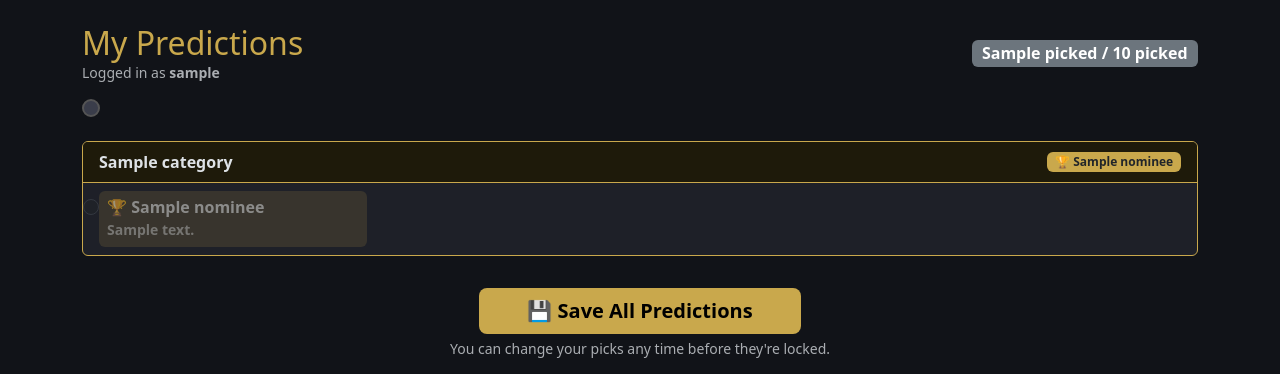
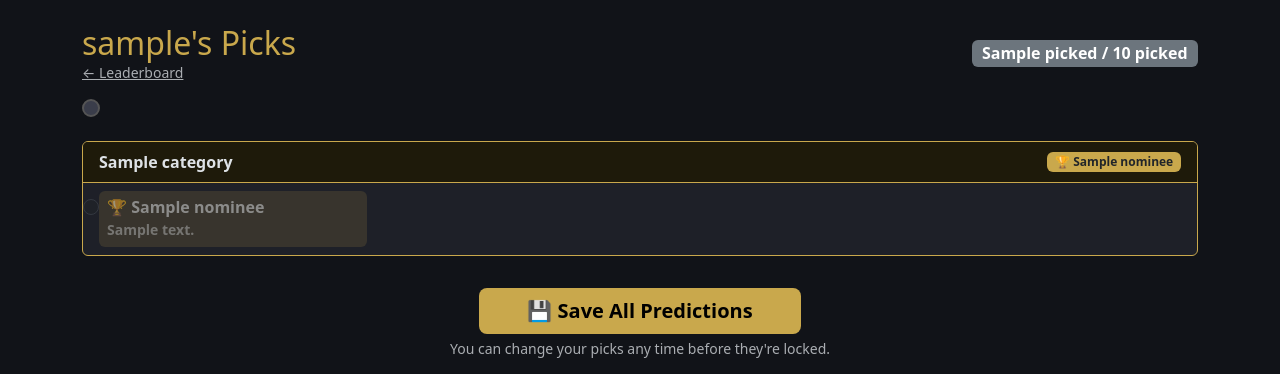
Before and after one commit to Rummy222/awescar, a Flask app: template templates/predictions.html in a window 1280 px wide. Shown: the part 62-436 px from the top of the page. Run offline with Flask 3, Linux system fonts and the light colour scheme; the visitor is signed in with stand-in values (Sample User, id 1); tables that the repository leaves empty hold one stand-in row (values such as "Sample post"); the template is opened without the code that fills it: values that come from a table or form of the project are taken from there, most other values are stand-ins (such as "Sample title", 1, 10 or a date in 2020).

Commit message:
Add per-player picks view linked from leaderboard
- /picks/<username> shows any player's picks read-only (locked only)
- Leaderboard player names become links once predictions are locked
- Header shows player name + back link when viewing another player's picks

Co-Authored-By: Claude Sonnet 4.6 <noreply@anthropic.com>

```diff
--- a/app.py
+++ b/app.py
@@ -150,6 +150,22 @@ def predictions():
     return render_template("predictions.html", categories=categories,
                            user_preds=user_preds, picked=picked, total=total,
                            locked=locked)
+
+
+@app.route("/picks/<username>")
+def player_picks(username):
+    if not predictions_locked():
+        flash("Player picks are only visible once predictions are locked.", "warning")
+        return redirect(url_for("leaderboard"))
+
+    player = User.query.filter_by(username=username, is_admin=False).first_or_404()
+    categories = Category.query.order_by(Category.display_order).all()
+    user_preds = {p.category_id: p.nominee_id for p in player.predictions}
+    picked = len(user_preds)
+    total = len(categories)
+    return render_template("predictions.html", categories=categories,
+                           user_preds=user_preds, picked=picked, total=total,
+                           locked=True, page_user=player)
 
 
 @app.route("/leaderboard")
--- a/templates/predictions.html
+++ b/templates/predictions.html
@@ -2,10 +2,16 @@
 {% block title %}My Predictions — Awescar{% endblock %}
 
 {% block content %}
+{% set view_user = page_user if page_user is defined else current_user %}
 <div class="d-flex justify-content-between align-items-center mb-3">
   <div>
-    <h2 class="gold-text mb-0">My Predictions</h2>
-    <div class="text-muted small">Logged in as <strong>{{ current_user.username }}</strong></div>
+    {% if page_user is defined %}
+      <h2 class="gold-text mb-0">{{ view_user.username }}'s Picks</h2>
+      <div class="text-muted small"><a href="{{ url_for('leaderboard') }}" class="text-muted">← Leaderboard</a></div>
+    {% else %}
+      <h2 class="gold-text mb-0">My Predictions</h2>
+      <div class="text-muted small">Logged in as <strong>{{ view_user.username }}</strong></div>
+    {% endif %}
   </div>
   <span class="badge bg-secondary fs-6">{{ picked }} / {{ total }} picked</span>
 </div>
```
Also changed, not shown: templates/leaderboard.html (+7 -1 lines).
